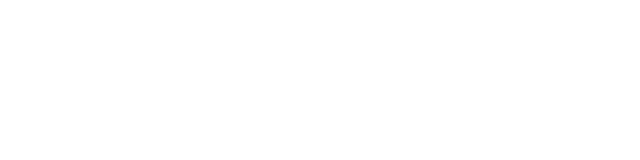
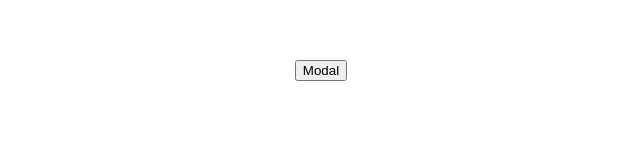
Before and after one commit to yeyodev1/options-vueCourse, a Vue app: page / in a window 1280 px wide. Shown: the top 160 px of the page, without its empty margins (319-959 px from the left). Built offline with nearby package versions, Linux system fonts and the light colour scheme.

Commit message:
teleport class

```diff
--- a/src/App.vue
+++ b/src/App.vue
@@ -1,9 +1,14 @@
-<template></template>
+<template>
+  <div>
+    <TheModal />
+  </div>
+</template>
 
 <script>
+import TheModal from "./components/TheModal.vue";
 export default {
   name: "App",
-  components: {},
+  components: { TheModal },
   data: () => ({}),
 };
 </script>
--- /dev/null
+++ b/src/components/TheModal.vue
@@ -0,0 +1,25 @@
+<template>
+  <div>
+    <button @click="toggle">Modal</button>
+    <teleport to="body">
+      <div v-show="show" class="modal">
+        <h1>Titulo</h1>
+        <p>Lorem ipsum dolor</p>
+        <button @click="toggle">Cerrar</button>
+      </div>
+    </teleport>
+  </div>
+</template>
+
+<script>
+export default {
+  data: () => ({
+    show: false,
+  }),
+  methods: {
+    toggle() {
+      this.show = !this.show;
+    },
+  },
+};
+</script>
```
